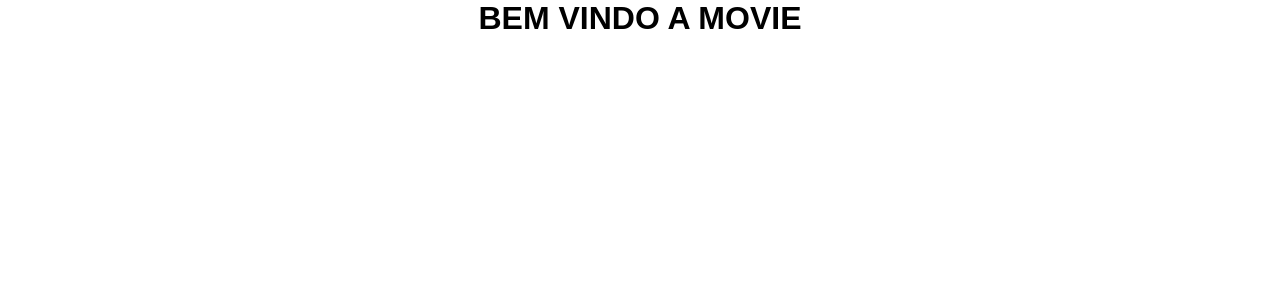
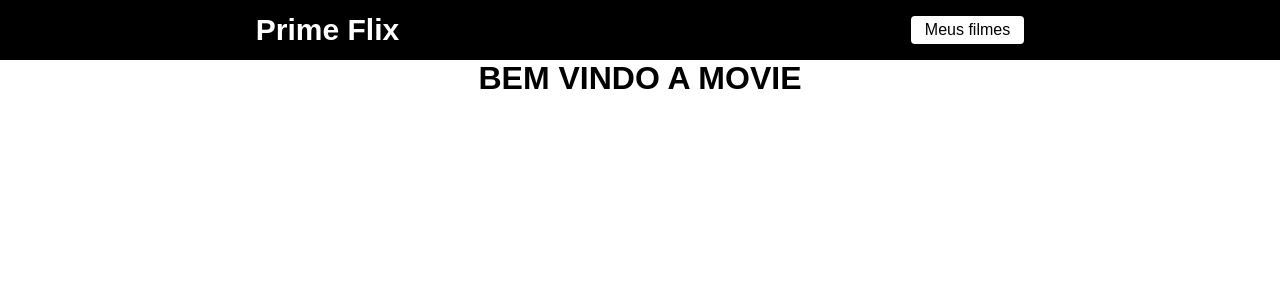
Before and after one commit to luanargolodev/primeflix, a React (Create React App) app: page /movie/1 in a window 1280 px wide. Shown: the top 300 px of the page. Built offline with nearby package versions, Linux system fonts and the light colour scheme.

Commit message:
Criar o header

```diff
--- /dev/null
+++ b/src/components/Header/index.js
@@ -0,0 +1,13 @@
+import './style.css'
+import { Link } from 'react-router-dom'
+
+function Header() {
+  return (
+    <header>
+      <Link className='logo' to='/'>Prime Flix</Link>
+      <Link className='favorites' to='/favorites'>Meus filmes</Link>
+    </header>
+  )
+}
+
+export default Header
--- /dev/null
+++ b/src/components/Header/style.css
@@ -0,0 +1,25 @@
+header {
+  display: flex;
+  align-items: center;
+  justify-content: space-around;
+  width: 100%;
+  height: 60px;
+  background-color: #000;
+}
+
+.logo {
+  text-decoration: none;
+  font-size: 30px;
+  cursor: pointer;
+  color: #fff;
+  font-weight: bold;
+}
+
+.favorites {
+  cursor: pointer;
+  background-color: #fff;
+  padding: 5px 14px;
+  text-decoration: none;
+  border-radius: 4px;
+  color: #000;
+}
--- a/src/routes.js
+++ b/src/routes.js
@@ -1,4 +1,6 @@
 import { BrowserRouter, Routes, Route } from 'react-router-dom'
+
+import Header from './components/Header'
 
 import Home from './pages/Home'
 import Movie from './pages/Movie'
@@ -6,6 +8,7 @@ import Movie from './pages/Movie'
 function RoutesApp() {
   return (
     <BrowserRouter>
+      <Header />
       <Routes>
         <Route path="/" element={<Home />} />
         <Route path="/movie/:id" element={<Movie />} />
```
